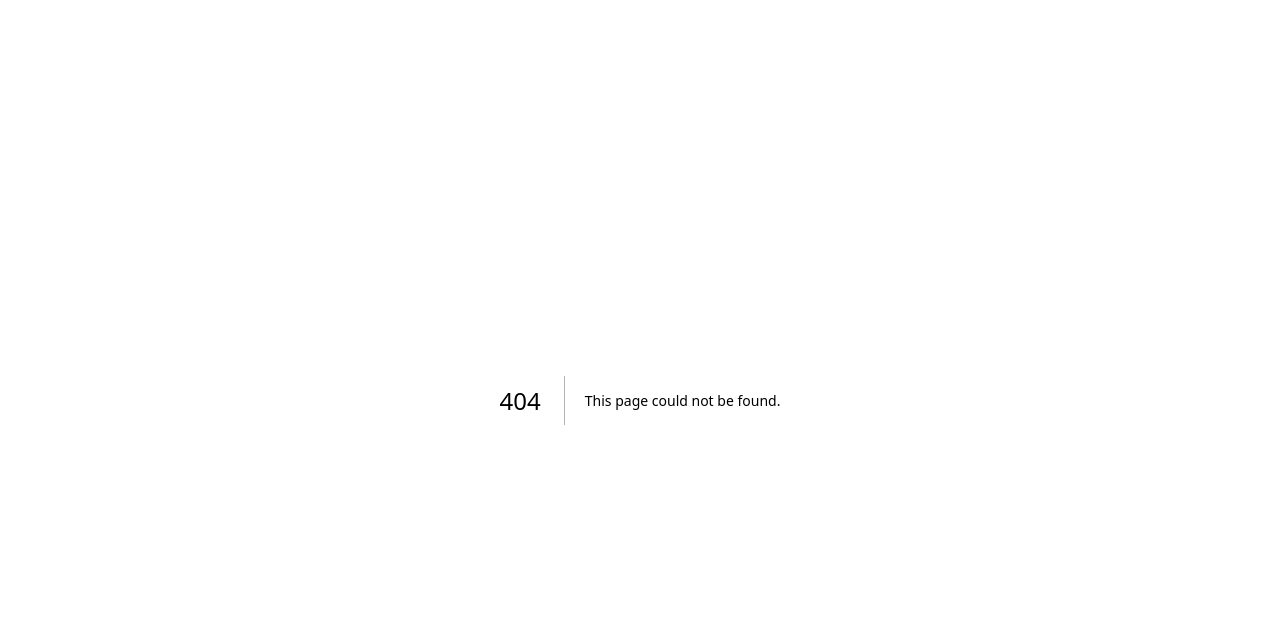
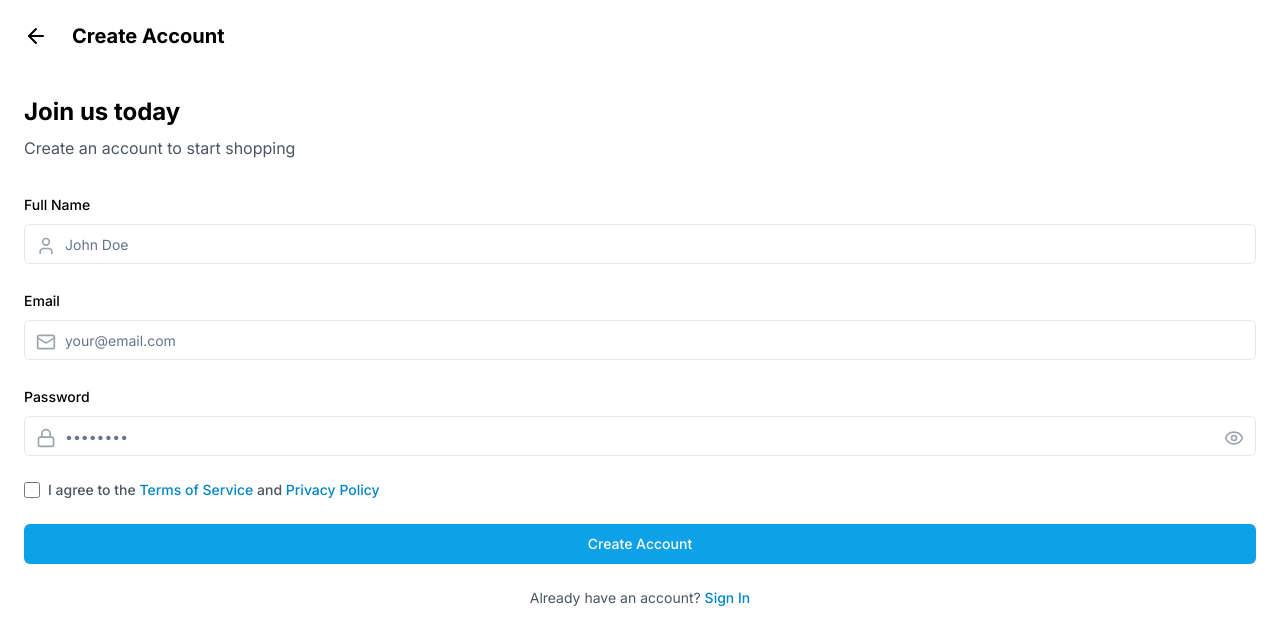
Before and after one commit to pro0033/test, a Next.js app: page /auth/register in a window 1280 px wide. Before the commit this address had no page. Shown: the top 644 px of the page. Built offline with nearby package versions, Linux system fonts and the light colour scheme.

Commit message:
Add files via upload

```diff
--- /dev/null
+++ b/app/auth/register/page.tsx
@@ -0,0 +1,119 @@
+"use client"
+
+import type React from "react"
+
+import { useState } from "react"
+import Link from "next/link"
+import { ArrowLeft, Eye, EyeOff, Mail, Lock, User } from "lucide-react"
+import { Button } from "@/components/ui/button"
+import { Input } from "@/components/ui/input"
+import { Label } from "@/components/ui/label"
+import { useRouter } from "next/navigation"
+
+export default function RegisterPage() {
+  const [showPassword, setShowPassword] = useState(false)
+  const [isLoading, setIsLoading] = useState(false)
+  const router = useRouter()
+
+  const handleRegister = async (e: React.FormEvent) => {
+    e.preventDefault()
+    setIsLoading(true)
+
+    // Simulate registration
+    setTimeout(() => {
+      setIsLoading(false)
+      router.push("/")
+    }, 1500)
+  }
+
+  return (
+    <div className="flex flex-col min-h-screen bg-white">
+      {/* Header */}
+      <header className="sticky top-0 z-50 bg-white p-4 flex items-center">
+        <Link href="/" className="p-2 rounded-full hover:bg-gray-100">
+          <ArrowLeft size={24} />
+        </Link>
+        <h1 className="text-xl font-bold ml-4">Create Account</h1>
+      </header>
+
+      {/* Main Content */}
+      <main className="flex-1 p-6">
+        <div className="mb-8">
+          <h2 className="text-2xl font-bold mb-2">Join us today</h2>
+          <p className="text-gray-600">Create an account to start shopping</p>
+        </div>
+
+        <form onSubmit={handleRegister} className="space-y-6">
+          <div className="space-y-2">
+            <Label htmlFor="name">Full Name</Label>
+            <div className="relative">
+              <User className="absolute left-3 top-3 h-5 w-5 text-gray-400" />
+              <Input id="name" type="text" placeholder="John Doe" className="pl-10" required />
+            </div>
+          </div>
+
+          <div className="space-y-2">
+            <Label htmlFor="email">Email</Label>
+            <div className="relative">
+              <Mail className="absolute left-3 top-3 h-5 w-5 text-gray-400" />
+              <Input id="email" type="email" placeholder="your@email.com" className="pl-10" required />
+            </div>
+          </div>
+
+          <div className="space-y-2">
+            <Label htmlFor="password">Password</Label>
+            <div className="relative">
+              <Lock className="absolute left-3 top-3 h-5 w-5 text-gray-400" />
+              <Input
+                id="password"
+                type={showPassword ? "text" : "password"}
+                placeholder="••••••••"
+                className="pl-10"
+                required
+              />
+              <button type="button" onClick={() => setShowPassword(!showPassword)} className="absolute right-3 top-3">
+                {showPassword ? (
+                  <EyeOff className="h-5 w-5 text-gray-400" />
+                ) : (
+                  <Eye className="h-5 w-5 text-gray-400" />
+                )}
+              </button>
+            </div>
+          </div>
+
+          <div className="flex items-center space-x-2">
+            <input
+              type="checkbox"
+              id="terms"
+              className="h-4 w-4 rounded border-gray-300 text-sky-600 focus:ring-sky-500"
+              required
+            />
+            <Label htmlFor="terms" className="text-sm text-gray-600">
+              I agree to the{" "}
+              <Link href="/terms" className="text-sky-600 font-medium">
+                Terms of Service
+              </Link>{" "}
+              and{" "}
+              <Link href="/privacy" className="text-sky-600 font-medium">
+                Privacy Policy
+              </Link>
+            </Label>
+          </div>
+
+          <Button type="submit" className="w-full" disabled={isLoading}>
+            {isLoading ? "Creating account..." : "Create Account"}
+          </Button>
+
+          <div className="text-center">
+            <p className="text-sm text-gray-600">
+              Already have an account?{" "}
+              <Link href="/auth/login" className="text-sky-600 font-medium">
+                Sign In
+              </Link>
+            </p>
+          </div>
+        </form>
+      </main>
+    </div>
+  )
+}
```
